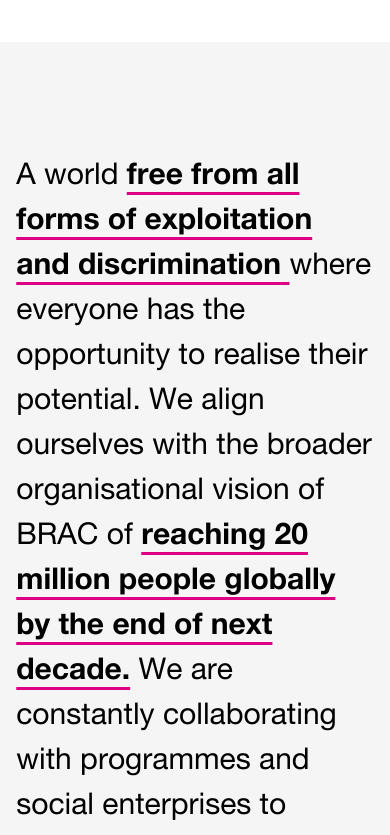
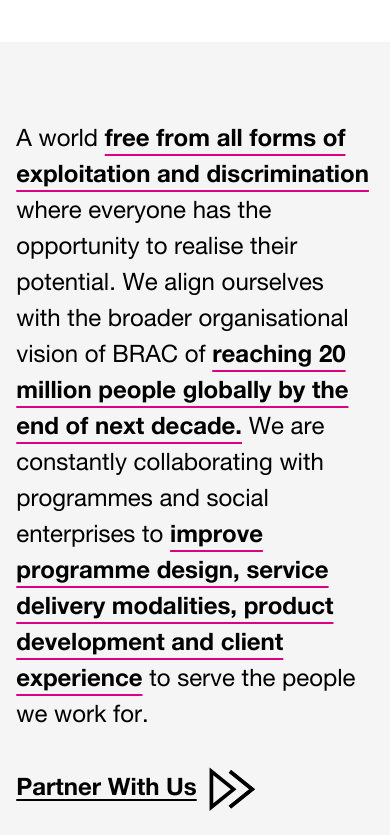
Before and after one commit to Rajvira10/SIL, a Next.js app: page / in a window 390 px wide. Shown: the part 1920-2755 px from the top of the page. Built offline with nearby package versions, Linux system fonts and the light colour scheme.

Commit message:
Add files via upload

```diff
--- a/components/Newsletter.jsx
+++ b/components/Newsletter.jsx
@@ -3,10 +3,10 @@
 const Newsletter = () => {
   return (
     <div className="newsletter -z-10 flex-col flex justify-center items-center">
-      <h1 className="text-white text-6xl font-bold pb-7 tracking-tighter">
+      <h1 className="text-white text-3xl md:text-6xl  font-bold pb-1 md:pb-7 tracking-tighter">
         Subscribe
       </h1>
-      <h2 className="text-white text-3xl pb-2 font-extralight">
+      <h2 className="text-white text-xl md:text-3xl pb-2 font-extralight">
         Stay informed - subscribe to our newsletter
       </h2>
       <input
--- a/components/Quote.jsx
+++ b/components/Quote.jsx
@@ -3,8 +3,8 @@
 
 const Quote = () => {
   return (
-    <div className="bg-[rgb(245,245,245)]  py-28 my-20">
-      <article className="w-11/12 md:w-9/12 lg:w-8/12 xl:w-7/12  mx-auto text-3xl leading-normal">
+    <div className="bg-[rgb(245,245,245)]  py-20 md:py-28 my-20">
+      <article className="w-11/12 md:w-9/12 lg:w-8/12 xl:w-7/12  mx-auto text-2xl leading-normal">
         A world{" "}
         <span className="title5 font-bold underline decoration-[#de0083] underline-offset-8 hover:bg-[#de0083] duration-1000">
           free from all forms of exploitation and discrimination{" "}
@@ -23,7 +23,7 @@
         to serve the people we work for.
         <Link href="https://www.brac.net/partnership#partners">
           <div className="text-black flex items-center pt-8  partner">
-            <div className="text-[28px] font-bold hover:text-[#de0083] duration-300 underline underline-offset-4">
+            <div className="text-[24px] md:text-[28px] font-bold hover:text-[#de0083] duration-300 underline underline-offset-4">
               Partner With Us
             </div>
             <svg
```
